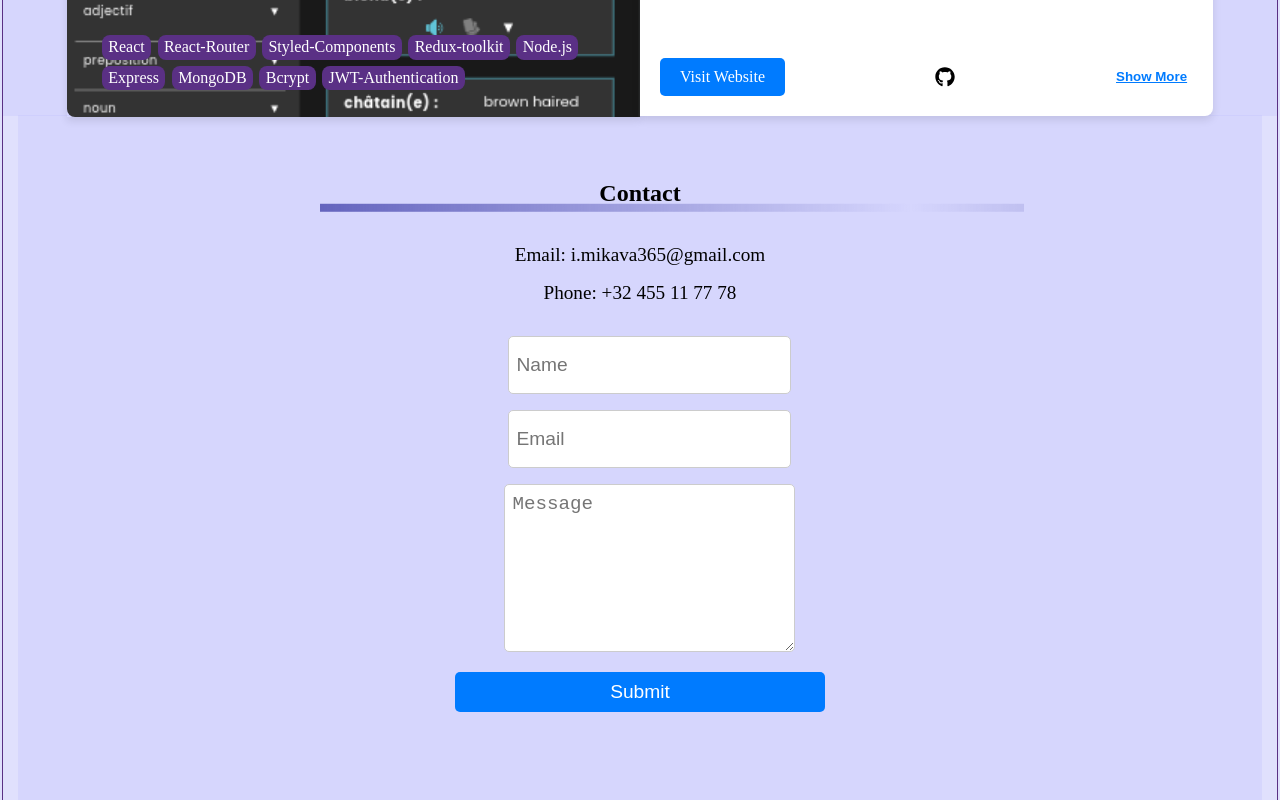
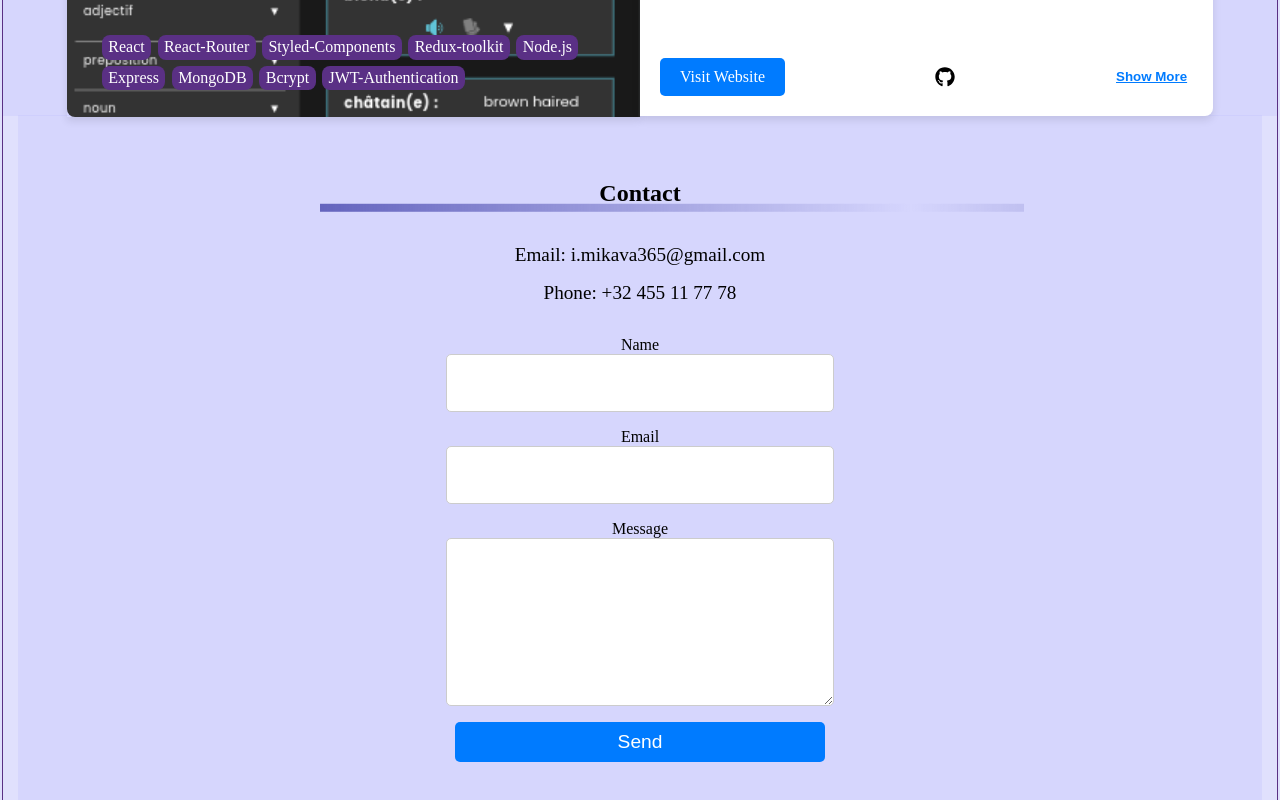
Before and after one commit to mikava7/personal-portfolio, a React (Vite) app: page /example in a window 1280 px wide. Shown: the part 1345-2145 px from the top of the page. Built offline with nearby package versions, Linux system fonts and the light colour scheme.

Commit message:
email.js set  up

```diff
--- a/package.json
+++ b/package.json
@@ -10,6 +10,7 @@
     "preview": "vite preview"
   },
   "dependencies": {
+    "@emailjs/browser": "^3.11.0",
     "@fortawesome/free-solid-svg-icons": "^6.4.0",
     "react": "^18.2.0",
     "react-dom": "^18.2.0",
--- a/src/pages/Contact.jsx
+++ b/src/pages/Contact.jsx
@@ -1,27 +1,45 @@
-import React from "react";
+import React, { useRef } from "react";
+import emailjs from "@emailjs/browser";
+
 import styled from "styled-components";
-import { useForm, Controller } from "react-hook-form";
-import * as Yup from "yup";
 import { ProjectHeader } from "../Styles/GlobalStyles";
 
 const Contact = () => {
-  const contactRef = React.useRef(null);
+  const contactRef = useRef();
+  const form = useRef();
+  const [userMessage, setUserMessages] = React.useState([]);
+
   const scrollToTop = () => {
     contactRef.current.scrollIntoView({ behavior: "smooth", block: "start" });
   };
-  const [userMessage, setUserMessages] = React.useState([]);
-  const {
-    control,
-    handleSubmit,
-    reset,
-    formState: { errors },
-  } = useForm();
 
-  const onSubmit = (data) => {
-    setUserMessages([...userMessage, data]);
-    console.log("Form values:", [...userMessage, data]);
+  const onSubmit = (e) => {
+    e.preventDefault();
+    const data = new FormData(form.current);
+    const formData = {};
+    data.forEach((value, key) => {
+      formData[key] = value;
+    });
 
-    reset();
+    setUserMessages([...userMessage, formData]);
+
+    emailjs
+      .sendForm(
+        "service_bdmkicw",
+        "template_t0ndr0f",
+        form.current,
+        "mKoBJSbLktNviHt5s"
+      )
+      .then(
+        (result) => {
+          console.log(result.text);
+        },
+        (error) => {
+          console.log(error.text);
+        }
+      );
+
+    form.current.reset();
   };
 
   return (
@@ -37,52 +55,23 @@ const Contact = () => {
         <Email>Email: i.mikava365@gmail.com</Email>
         <PhoneNumber>Phone: +32 455 11 77 78</PhoneNumber>
       </ContactInfo>
-      <ContactForm onSubmit={handleSubmit(onSubmit)}>
-        <div>
-          <Controller
-            name="name"
-            control={control}
-            defaultValue=""
-            rules={{ required: "Name is required" }}
-            render={({ field }) => <Input {...field} placeholder="Name" />}
-          />
-          {errors.name && <ErrorText>{errors.name.message}</ErrorText>}
-        </div>
-        <div>
-          <Controller
-            name="email"
-            control={control}
-            defaultValue=""
-            rules={{
-              required: "Email is required",
-              pattern: {
-                value: /^[A-Z0-9._%+-]+@[A-Z0-9.-]+\.[A-Z]{2,4}$/i,
-                message: "Invalid email",
-              },
-            }}
-            render={({ field }) => <Input {...field} placeholder="Email" />}
-          />
-          {errors.email && <ErrorText>{errors.email.message}</ErrorText>}
-        </div>
-        <div>
-          <Controller
-            name="message"
-            control={control}
-            defaultValue=""
-            rules={{ required: "Message is required" }}
-            render={({ field }) => (
-              <TextArea {...field} placeholder="Message" />
-            )}
-          />
-          {errors.message && <ErrorText>{errors.message.message}</ErrorText>}
-        </div>
-        <SubmitButton type="submit">Submit</SubmitButton>
+      <ContactForm onSubmit={onSubmit} ref={form}>
+        <label>Name</label>
+        <Input type="text" name="from_name" />
+        <label>Email</label>
+        <Input type="email" name="from_email" />
+
+        <label>Message</label>
+        <TextArea name="message" />
+        <SubmitButton type="submit" value="Send" />
       </ContactForm>
     </ContactContainer>
   );
 };
 
 export default Contact;
+
+// Styled components remain the same
 
 const ContactContainer = styled.div`
   box-sizing: border-box;
@@ -140,7 +129,7 @@ const TextArea = styled.textarea`
   font-size: 1.2rem;
 `;
 
-const SubmitButton = styled.button`
+const SubmitButton = styled.input`
   width: 100%;
   height: 40px;
   background: #007bff;
```
Also changed, not shown: 1 other file (tests, documents, lock files or other folders).
